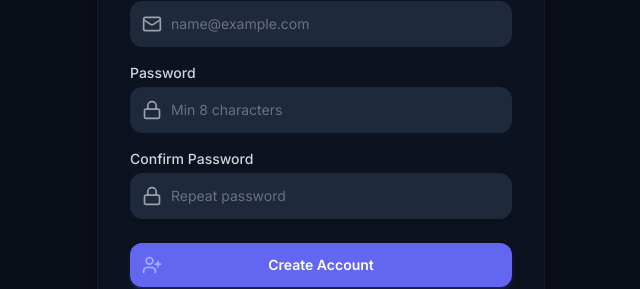
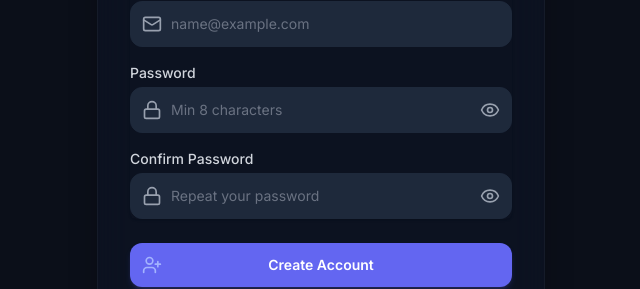
Before and after one commit to mahedi-emon/VocabCycle, a Next.js app in the folder frontend/: page /signup in a window 1280 px wide. Shown: the part 401-690 px from the top of the page, without its empty margins (319-959 px from the left). Built offline with nearby package versions, Linux system fonts and the light colour scheme; no server answers.

Commit message:
Add password show/hide eye toggle buttons on login and signup pages for better UX

```diff
--- a/frontend/app/(auth)/login/page.tsx
+++ b/frontend/app/(auth)/login/page.tsx
@@ -4,12 +4,13 @@ import React, { useState, useEffect } from 'react';
 import Link from 'next/link';
 import { useAuth } from '@/contexts/AuthContext';
 import { api } from '@/lib/api';
-import { BookOpen, LogIn, Mail, Lock, ShieldAlert, ArrowLeft } from 'lucide-react';
+import { BookOpen, LogIn, Mail, Lock, ShieldAlert, ArrowLeft, Eye, EyeOff } from 'lucide-react';
 
 export default function LoginPage() {
   const { login, user } = useAuth();
   const [email, setEmail] = useState('');
   const [password, setPassword] = useState('');
+  const [showPassword, setShowPassword] = useState(false);
   const [error, setError] = useState<string | null>(null);
   const [loading, setLoading] = useState(false);
 
@@ -157,13 +158,24 @@ export default function LoginPage() {
                   <Lock className="h-5 w-5 text-gray-400" />
                 </div>
                 <input
-                  type="password"
+                  type={showPassword ? 'text' : 'password'}
                   required
                   value={password}
                   onChange={(e) => setPassword(e.target.value)}
-                  className="block w-full rounded-xl border border-border bg-secondary pl-10 pr-3 py-3 text-white placeholder-gray-500 focus:border-primary focus:ring-1 focus:ring-primary focus:outline-none sm:text-sm"
+                  className="block w-full rounded-xl border border-border bg-secondary pl-10 pr-10 py-3 text-white placeholder-gray-500 focus:border-primary focus:ring-1 focus:ring-primary focus:outline-none sm:text-sm"
                   placeholder="••••••••"
                 />
+                <button
+                  type="button"
+                  onClick={() => setShowPassword(!showPassword)}
+                  className="absolute inset-y-0 right-0 flex items-center pr-3 text-gray-400 hover:text-white transition-colors"
+                >
+                  {showPassword ? (
+                    <EyeOff className="h-5 w-5" />
+                  ) : (
+                    <Eye className="h-5 w-5" />
+                  )}
+                </button>
               </div>
               <div className="flex justify-end mt-1.5">
                 <Link href="/forgot-password" className="text-xs text-primary hover:underline">
--- a/frontend/app/(auth)/signup/page.tsx
+++ b/frontend/app/(auth)/signup/page.tsx
@@ -4,7 +4,7 @@ import React, { useState, useEffect } from 'react';
 import Link from 'next/link';
 import { useAuth } from '@/contexts/AuthContext';
 import { api } from '@/lib/api';
-import { BookOpen, UserPlus, Mail, Lock, User, ShieldAlert, ArrowLeft } from 'lucide-react';
+import { BookOpen, UserPlus, Mail, Lock, User, ShieldAlert, ArrowLeft, Eye, EyeOff } from 'lucide-react';
 
 export default function SignupPage() {
   const { login } = useAuth();
@@ -12,6 +12,8 @@ export default function SignupPage() {
   const [email, setEmail] = useState('');
   const [password, setPassword] = useState('');
   const [passwordConfirm, setPasswordConfirm] = useState('');
+  const [showPassword, setShowPassword] = useState(false);
+  const [showPasswordConfirm, setShowPasswordConfirm] = useState(false);
   const [error, setError] = useState<string | null>(null);
   const [loading, setLoading] = useState(false);
 
@@ -196,13 +198,24 @@ export default function SignupPage() {
                   <Lock className="h-5 w-5 text-gray-400" />
                 </div>
                 <input
-                  type="password"
+                  type={showPassword ? 'text' : 'password'}
                   required
                   value={password}
                   onChange={(e) => setPassword(e.target.value)}
-                  className="block w-full rounded-xl border border-border bg-secondary pl-10 pr-3 py-3 text-white placeholder-gray-500 focus:border-primary focus:ring-1 focus:ring-primary focus:outline-none sm:text-sm"
+                  className="block w-full rounded-xl border border-border bg-secondary pl-10 pr-10 py-3 text-white placeholder-gray-500 focus:border-primary focus:ring-1 focus:ring-primary focus:outline-none sm:text-sm"
                   placeholder="Min 8 characters"
                 />
+                <button
+                  type="button"
+                  onClick={() => setShowPassword(!showPassword)}
+                  className="absolute inset-y-0 right-0 flex items-center pr-3 text-gray-400 hover:text-white transition-colors"
+                >
+                  {showPassword ? (
+                    <EyeOff className="h-5 w-5" />
+                  ) : (
+                    <Eye className="h-5 w-5" />
+                  )}
+                </button>
               </div>
             </div>
 
@@ -213,13 +226,24 @@ export default function SignupPage() {
                   <Lock className="h-5 w-5 text-gray-400" />
                 </div>
                 <input
-                  type="password"
+                  type={showPasswordConfirm ? 'text' : 'password'}
                   required
                   value={passwordConfirm}
                   onChange={(e) => setPasswordConfirm(e.target.value)}
-                  className="block w-full rounded-xl border border-border bg-secondary pl-10 pr-3 py-3 text-white placeholder-gray-500 focus:border-primary focus:ring-1 focus:ring-primary focus:outline-none sm:text-sm"
-                  placeholder="Repeat password"
+                  className="block w-full rounded-xl border border-border bg-secondary pl-10 pr-10 py-3 text-white placeholder-gray-500 focus:border-primary focus:ring-1 focus:ring-primary focus:outline-none sm:text-sm"
+                  placeholder="Repeat your password"
                 />
+                <button
+                  type="button"
+                  onClick={() => setShowPasswordConfirm(!showPasswordConfirm)}
+                  className="absolute inset-y-0 right-0 flex items-center pr-3 text-gray-400 hover:text-white transition-colors"
+                >
+                  {showPasswordConfirm ? (
+                    <EyeOff className="h-5 w-5" />
+                  ) : (
+                    <Eye className="h-5 w-5" />
+                  )}
+                </button>
               </div>
             </div>
           </div>
```
